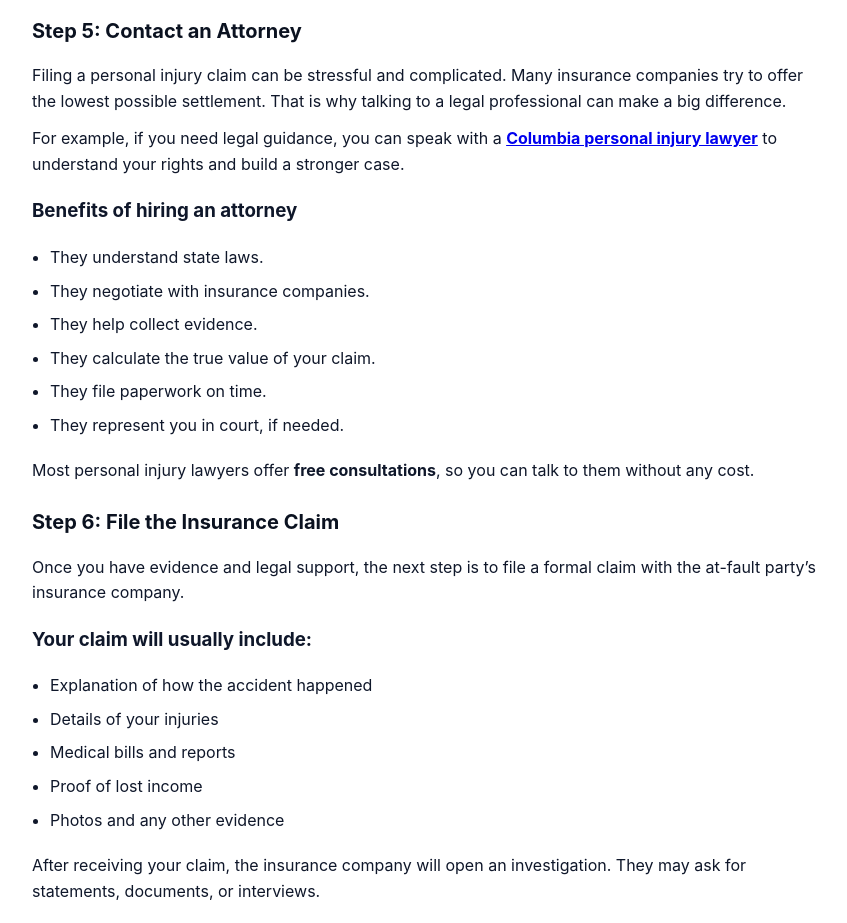
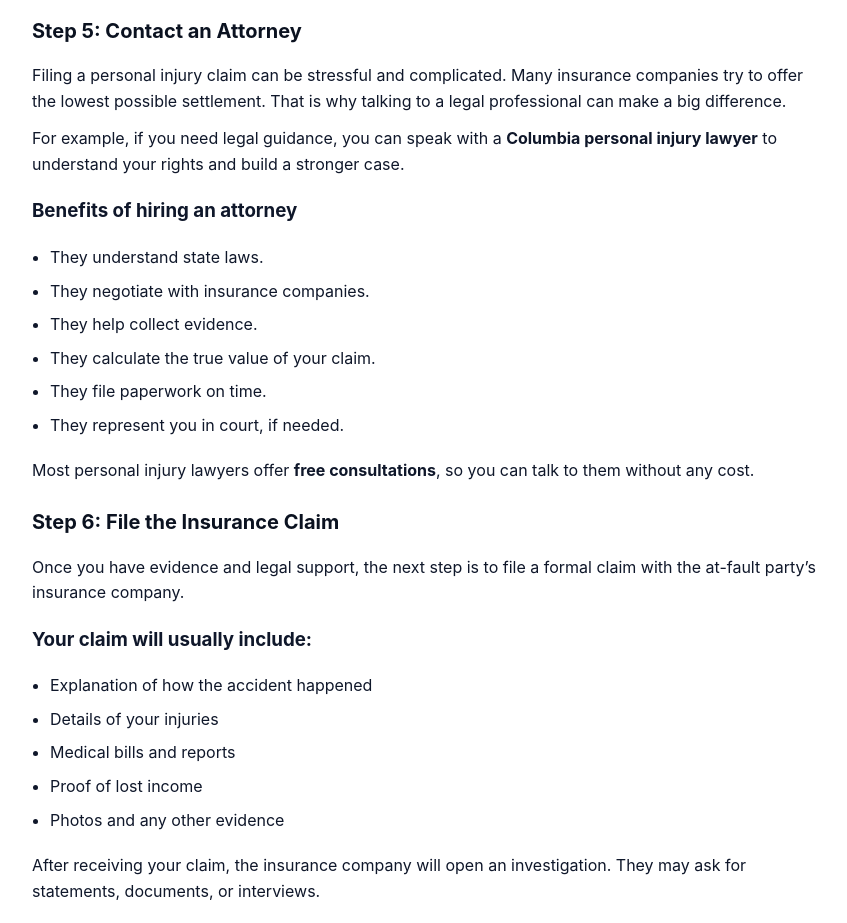
Before and after one commit to Mikeqeer/personalinjurylawyercolumbia, a plain HTML site: page index.html in a window 1280 px wide. Shown: the part 2580-3503 px from the top of the page, without its empty margins (214-1061 px from the left). Drawn offline with Linux system fonts and the light colour scheme.

Commit message:
Update index.html

```diff
--- a/index.html
+++ b/index.html
@@ -290,7 +290,7 @@ https://www.bbb.org/us/sc/columbia/profile/lawyers/stewart-law-offices-0663-3422
 
         <h2>Step 5: Contact an Attorney</h2>
         <p>Filing a personal injury claim can be stressful and complicated. Many insurance companies try to offer the lowest possible settlement. That is why talking to a legal professional can make a big difference.</p>
-        <p>For example, if you need legal guidance, you can speak with a <strong><a href="https://mikeqeer.github.io/columbiapersonalinjurylawyer/">Columbia personal injury lawyer</a></strong> to understand your rights and build a stronger case.</p>
+        <p>For example, if you need legal guidance, you can speak with a <strong>Columbia personal injury lawyer</a></strong> to understand your rights and build a stronger case.</p>
         <h3>Benefits of hiring an attorney</h3>
         <ul class="simple">
           <li>They understand state laws.</li>
```
